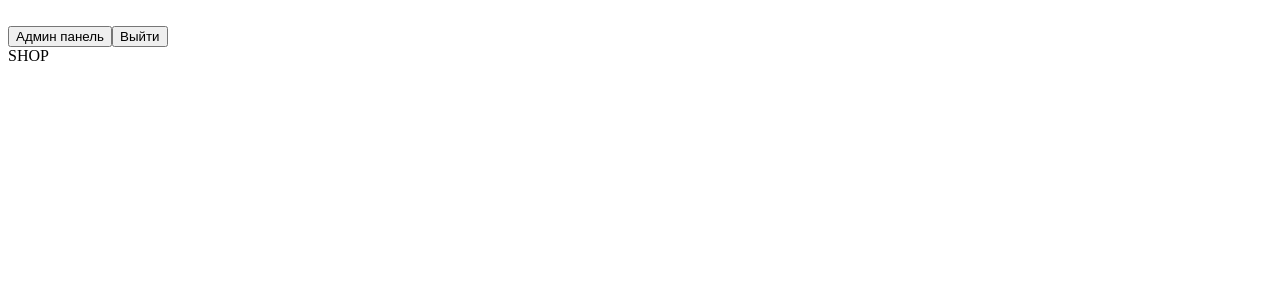
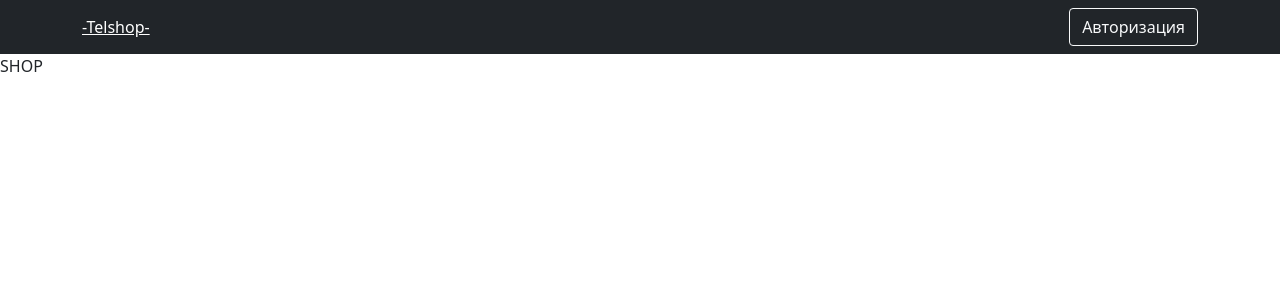
Before and after one commit to joxon1/Internet-shop-v17, a React (Create React App) app: page / in a window 1280 px wide. Shown: the top 300 px of the page. Built offline with nearby package versions, Linux system fonts and the light colour scheme.

Commit message:
ошибки исправлен

```diff
--- a/public/index.html
+++ b/public/index.html
@@ -5,6 +5,12 @@
     <meta http-equiv="X-UA-Compatible" content="IE=edge" />
     <meta name="viewport" content="width=device-width, initial-scale=1.0" />
     <title>-TelShop-</title>
+    <link
+      rel="stylesheet"
+      href="https://cdn.jsdelivr.net/npm/bootstrap@5.1.3/dist/css/bootstrap.min.css"
+      integrity="sha384-1BmE4kWBq78iYhFldvKuhfTAU6auU8tT94WrHftjDbrCEXSU1oBoqyl2QvZ6jIW3"
+      crossorigin="anonymous"
+    />
   </head>
   <body>
     <div id="root"></div>
--- a/src/components/NavBar.js
+++ b/src/components/NavBar.js
@@ -4,14 +4,15 @@ import Navbar from "react-bootstrap/Navbar";
 import Nav from "react-bootstrap/Nav";
 import { SHOP_ROUTE } from "../utilts/consts";
 import { Button, Container } from "react-bootstrap";
-import { NavLink } from "react-router-dom";
+import { Link } from "react-router-dom";
+import { observer } from "mobx-react-lite";
 
-const NavBar = () => {
+const NavBar = observer(() => {
   const { user } = useContext(Context);
   return (
     <Navbar bg="dark" variant="dark">
       <Container>
-        <NavLink style={{ color: "white" }} to={SHOP_ROUTE}>-Telshop- </NavLink>
+        <Link style={{ color: "white" }} to={SHOP_ROUTE}>-Telshop- </Link>
         {user.isAuth ? <Nav className="d-flex justify-content-evenly" style={{ color: "white" }} >
           <Button variant={"outline-light"} className="me-2">Админ панель</Button>
           <Button variant={"outline-light"} >Выйти</Button>
@@ -23,6 +24,6 @@ const NavBar = () => {
       </Container>
     </Navbar>
   );
-};
+});
 
 export default NavBar;
--- a/src/store/UserStore.js
+++ b/src/store/UserStore.js
@@ -2,7 +2,7 @@ import { makeAutoObservable } from "mobx";
 
 export default class UserStore {
   constructor() {
-    this._isAuth = true;
+    this._isAuth = false;
     this._user = {};
     makeAutoObservable(this);
   }
```
